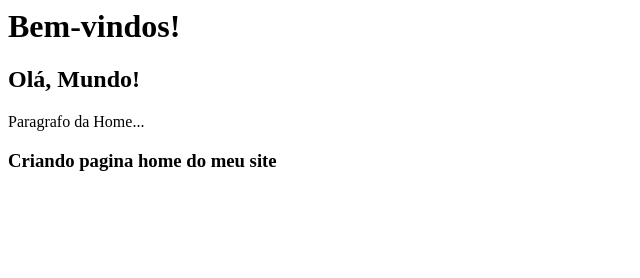
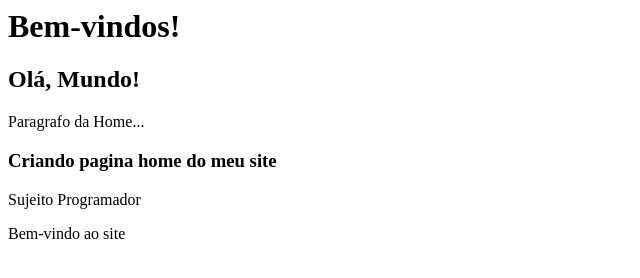
Before and after one commit to PedroMPontes/curso-git-github, a plain HTML site: page index.html in a window 1280 px wide. Shown: the whole page, without its empty margins (0-640 px from the left). Drawn offline with Linux system fonts and the light colour scheme.

Commit message:
Finalizando pagina home

```diff
--- a/index.html
+++ b/index.html
@@ -2,3 +2,5 @@
 <h2 >Olá, Mundo!</h2 >
 <p>Paragrafo da Home...</p>
 <h3>Criando pagina home do meu site</h3>
+<p>Sujeito Programador</p>
+<p>Bem-vindo ao site</p>
```
Also changed, not shown: nomes.txt.
